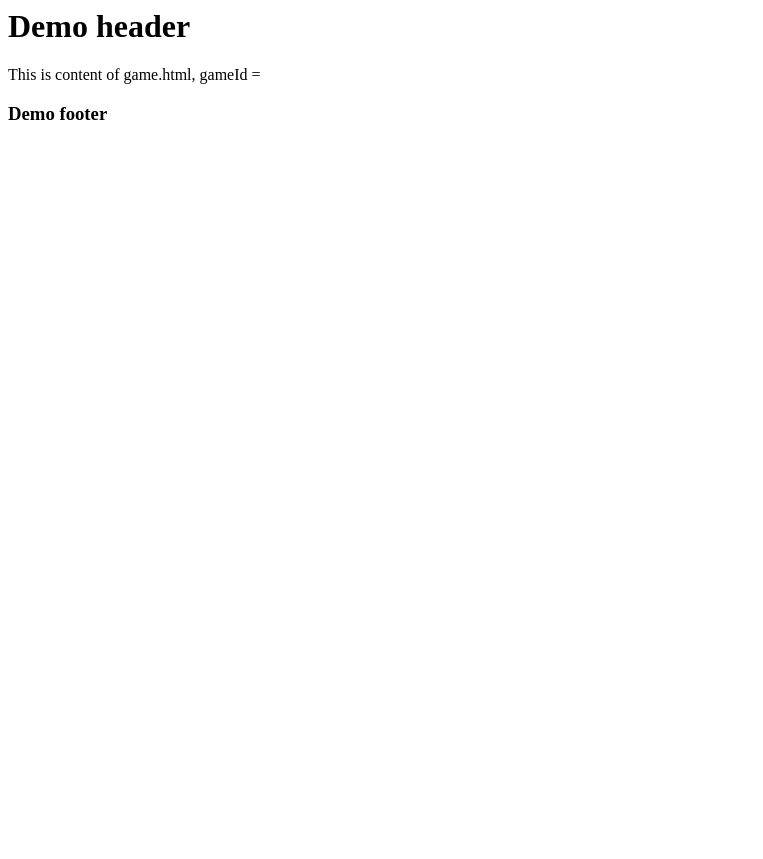
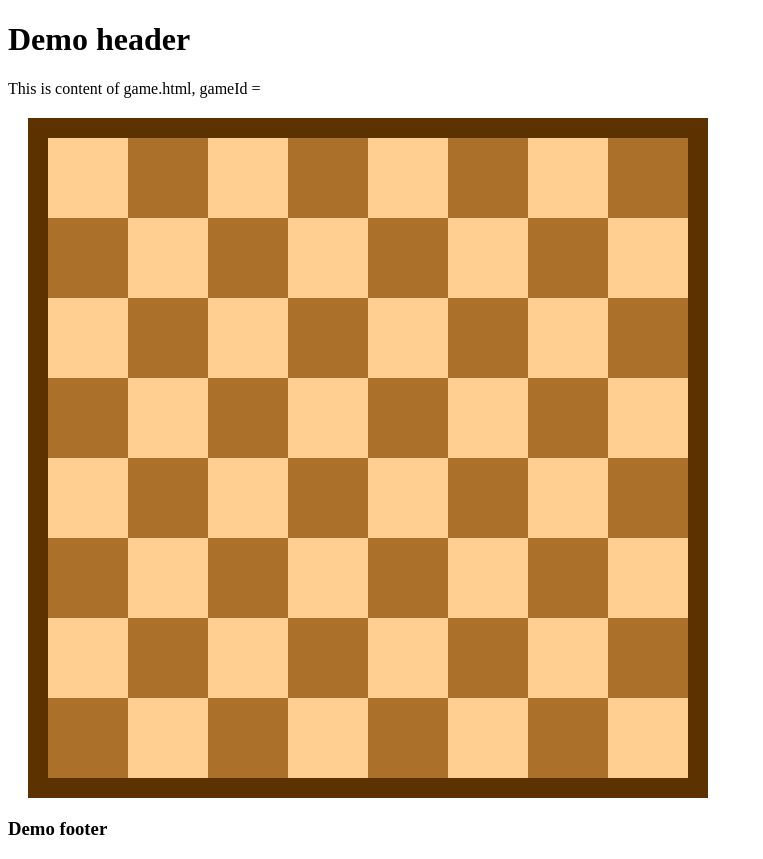
Before and after one commit to campovski/ex-cerebrum, a website: page app/views/game/game.html in a window 1280 px wide. Shown: the whole page, without its empty margins (0-763 px from the left). Before the commit the page ends 800 px from the top, so only its background shows below. Drawn offline with nearby package versions, Linux system fonts and the light colour scheme; files that its build step writes are made by us from their sources.

Commit message:
Add basic web design for chessboard

```diff
--- a/app/static/css/cerebrum.css
+++ b/app/static/css/cerebrum.css
@@ -0,0 +1,29 @@
+.chessboard {
+    width: 640px;
+    height: 640px;
+    margin: 20px;
+    border: 20px solid #5c3200;
+}
+
+.square {
+    float: left;
+    width: 80px;
+    height: 80px;
+    font-size: 50px;
+    text-align: center;
+    display: table-cell;
+    vertical-align: middle;
+}
+
+.black {
+    background-color: #ab7029;
+}
+
+.white {
+    background-color: #ffce91;
+}
+
+.square > img {
+    width: 80px;
+    height: 80px;
+}
--- a/app/views/game/game.html
+++ b/app/views/game/game.html
@@ -2,4 +2,79 @@
 
 {% block content %}
 This is content of game.html, gameId = {{ gameId }}
+
+<div class="chessboard">
+    <!-- rank 8 -->
+    <div id="a8" class="square white"></div>
+    <div id="b8" class="square black"></div>
+    <div id="c8" class="square white"></div>
+    <div id="d8" class="square black"></div>
+    <div id="e8" class="square white"></div>
+    <div id="f8" class="square black"></div>
+    <div id="g8" class="square white"></div>
+    <div id="h8" class="square black"></div>
+    <!-- rank 7 -->
+    <div id="a7" class="square black"></div>
+    <div id="b7" class="square white"></div>
+    <div id="c7" class="square black"></div>
+    <div id="d7" class="square white"></div>
+    <div id="e7" class="square black"></div>
+    <div id="f7" class="square white"></div>
+    <div id="g7" class="square black"></div>
+    <div id="h7" class="square white"></div>
+    <!-- rank 6 -->
+    <div id="a6" class="square white"></div>
+    <div id="b6" class="square black"></div>
+    <div id="c6" class="square white"></div>
+    <div id="d6" class="square black"></div>
+    <div id="e6" class="square white"></div>
+    <div id="f6" class="square black"></div>
+    <div id="g6" class="square white"></div>
+    <div id="h6" class="square black"></div>
+    <!-- rank 5 -->
+    <div id="a5" class="square black"></div>
+    <div id="b5" class="square white"></div>
+    <div id="c5" class="square black"></div>
+    <div id="d5" class="square white"></div>
+    <div id="e5" class="square black"></div>
+    <div id="f5" class="square white"></div>
+    <div id="g5" class="square black"></div>
+    <div id="h5" class="square white"></div>
+    <!-- rank 4 -->
+    <div id="a4" class="square white"></div>
+    <div id="b4" class="square black"></div>
+    <div id="c4" class="square white"></div>
+    <div id="d4" class="square black"></div>
+    <div id="e4" class="square white"></div>
+    <div id="f4" class="square black"></div>
+    <div id="g4" class="square white"></div>
+    <div id="h4" class="square black"></div>
+    <!-- rank 3 -->
+    <div id="a3" class="square black"></div>
+    <div id="b3" class="square white"></div>
+    <div id="c3" class="square black"></div>
+    <div id="d3" class="square white"></div>
+    <div id="e3" class="square black"></div>
+    <div id="f3" class="square white"></div>
+    <div id="g3" class="square black"></div>
+    <div id="h3" class="square white"></div>
+    <!-- rank 2 -->
+    <div id="a2" class="square white"></div>
+    <div id="b2" class="square black"></div>
+    <div id="c2" class="square white"></div>
+    <div id="d2" class="square black"></div>
+    <div id="e2" class="square white"></div>
+    <div id="f2" class="square black"></div>
+    <div id="g2" class="square white"></div>
+    <div id="h2" class="square black"></div>
+    <!-- rank 1 -->
+    <div id="a1" class="square black"></div>
+    <div id="b1" class="square white"></div>
+    <div id="c1" class="square black"></div>
+    <div id="d1" class="square white"></div>
+    <div id="e1" class="square black"></div>
+    <div id="f1" class="square white"></div>
+    <div id="g1" class="square black"></div>
+    <div id="h1" class="square white"></div>
+</div>
 {% endblock %}
--- a/app/views/index.html
+++ b/app/views/index.html
@@ -1,4 +1,5 @@
-<html>
+<!DOCTYPE html>
+<html lang="en">
 
     <head>
         <title>Ex Cerebrum</title>
@@ -7,7 +8,7 @@
         <meta name="keywords" content="chess, lichess, ex-cerebrum, nodejs, node, js, javascript, AI, bot" />
         <meta name="author" content="Marcel Campovski" />
         <meta name="viewport" content="width=device-width, initial-scale=1.0" />
-        <link type="text/css" href="../static/css/cerebrum.css" />
+        <link rel="stylesheet" href="/app/static/css/cerebrum.css" />
     </head>
 
     <body>
```
